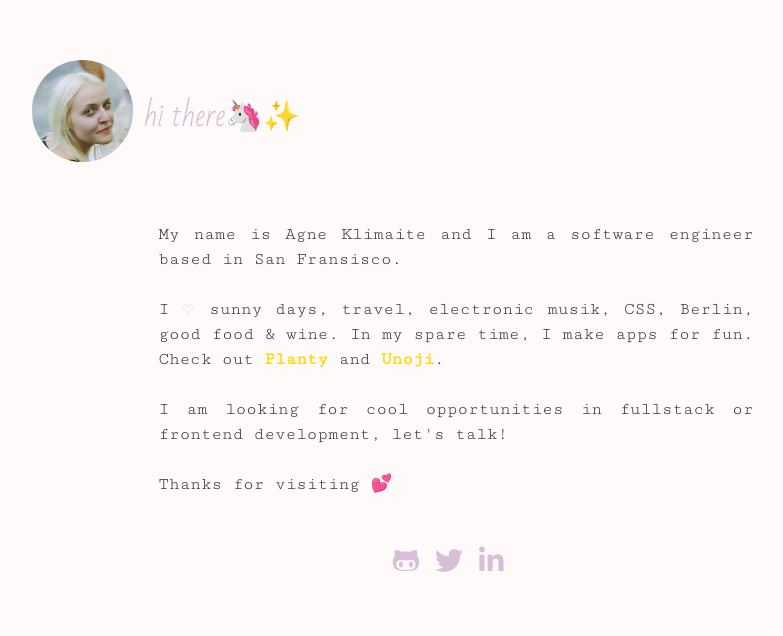
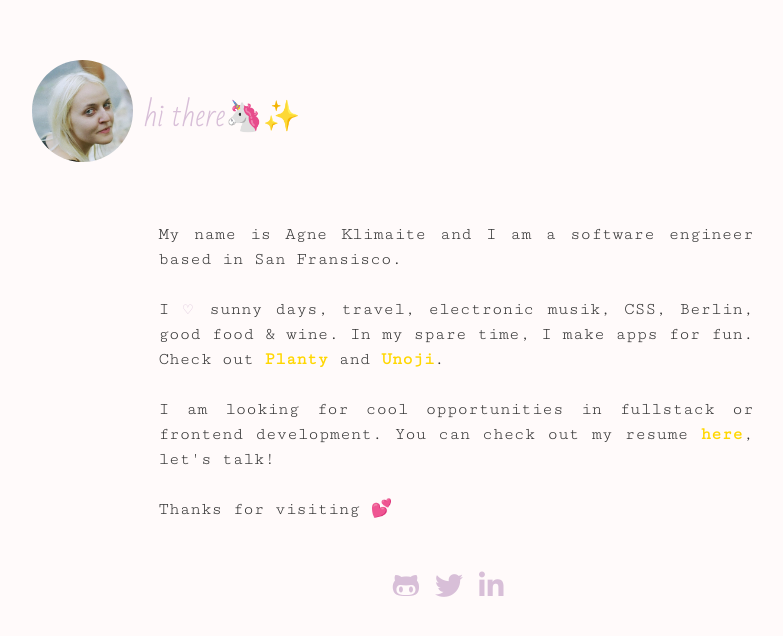
Before and after one commit to agnaite/agnaite, a React (Create React App) app: page / in a window 1280 px wide. Shown: the top 636 px of the page, without its empty margins (184-967 px from the left). Built offline with nearby package versions, Linux system fonts and the light colour scheme.

Commit message:
added link to resume

```diff
--- a/src/App.js
+++ b/src/App.js
@@ -14,7 +14,7 @@ class App extends Component {
           My name is <h1>Agne Klimaite</h1> and I am a software engineer based in San Fransisco.<br /><br />
           I <span className="App-emoji-heart">♡</span> sunny days, travel, electronic musik, CSS, Berlin, good food & wine.
           In my spare time, I make apps for fun. Check out <a className="App-links" href="https://planty-hb.herokuapp.com" title="Planty">Planty</a> and <a className="App-links" href="http://beta.unoji.click" title="Unoji">Unoji</a>.<br /><br />
-          I am looking for cool opportunities in fullstack or frontend development, let's talk!<br /><br />
+          I am looking for cool opportunities in fullstack or frontend development. You can check out my resume <a className="App-links" href="https://www.dropbox.com/s/umxwf8w0vqgui61/klimaite_resume.pdf?dl=0">here</a>, let's talk!<br /><br />
           Thanks for visiting 💕
         </p>
         <div className="App-icon-links">
```
